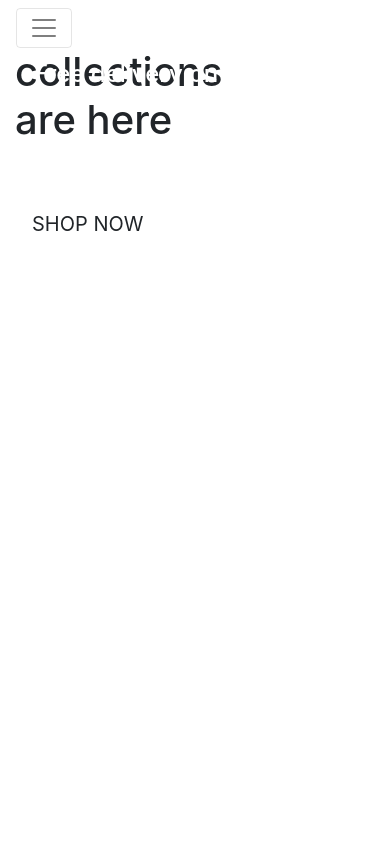
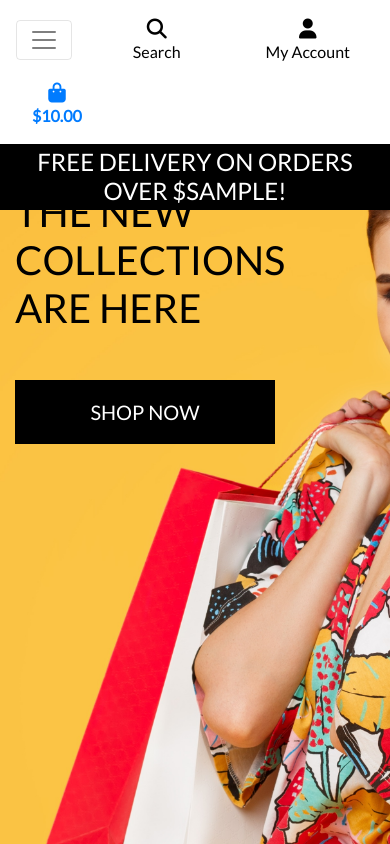
Before and after one commit to Kat24C/Follow_boutique, a Django app: template home/templates/home/index.html in a window 390 px wide. Run offline with Django 3.2, Linux system fonts and the light colour scheme; the template is opened without the code that fills it: most values are stand-ins (such as "Sample title", 1, 10 or a date in 2020); some libraries are stand-ins or nearby versions.

Commit message:
Added mobile header and main navbar

```diff
--- a/boutique_ado/settings.py
+++ b/boutique_ado/settings.py
@@ -148,6 +148,10 @@ USE_TZ = True
 # https://docs.djangoproject.com/en/3.2/howto/static-files/
 
 STATIC_URL = '/static/'
+STATICFILES_DIRS = (os.path.join(BASE_DIR, 'static'),)
+
+MEDIA_URL = '/media/'
+MEDIA_ROOT = os.path.join(BASE_DIR, 'media')
 
 # Default primary key field type
 # https://docs.djangoproject.com/en/3.2/ref/settings/#default-auto-field
--- a/boutique_ado/urls.py
+++ b/boutique_ado/urls.py
@@ -15,9 +15,11 @@ Including another URLconf
 """
 from django.contrib import admin
 from django.urls import path, include
+from django.conf import settings
+from django.conf.urls.static import static
 
 urlpatterns = [
     path('admin/', admin.site.urls),
     path('accounts/', include('allauth.urls')),
-    path('', include('home.urls'))
-]
+    path('', include('home.urls')),
+] + static(settings.MEDIA_URL, document_root=settings.MEDIA_ROOT)
--- /dev/null
+++ b/static/css/base.css
@@ -0,0 +1,85 @@
+html {
+    height: 100%;
+}
+
+body {
+    background: url('/media/homepage_background_cropped.jpg') no-repeat center center fixed;
+    background-size: cover;
+    height: calc(100vh - 164px);
+    color: #555;
+    font-family: 'Lato';
+}
+
+/* from Bulma */
+.icon {
+    align-items: center;
+    display: inline-flex;
+    justify-content: center;
+    height: 1.5rem;
+    width: 1.5rem;
+}
+
+.logo-font {
+    text-transform: uppercase;
+}
+
+.main-logo-link {
+    width: fit-content;
+}
+
+.shop-now-button {
+    background: black;
+    color: white;
+    min-width: 260px;
+}
+
+.btn-black {
+    background: black;
+    color: white;
+}
+
+.shop-now-button:hover,
+.shop-now-button:active,
+.shop-now-button:focus,
+.btn-black:hover,
+.btn-black:active,
+.btn-black:focus {
+    background: #222;
+    color: white;
+}
+
+.text-black {
+    color: #000 !important;
+}
+
+.border-black {
+    border: 1px solid black !important;
+}
+
+.bg-black {
+    background: #000 !important;
+}
+
+/* -------------------------------- Media Queries */
+
+/* Slightly larger container on xl screens */
+@media (min-width: 1200px) {
+  .container {
+    max-width: 80%;
+  }
+}
+
+/* fixed top navbar only on medium and up */
+@media (min-width: 992px) {
+    .fixed-top-desktop-only {
+        position: fixed;
+        top: 0;
+        right: 0;
+        left: 0;
+        z-index: 1030;
+    }
+
+    .header-container {
+        padding-top: 164px;
+    }
+}
--- a/templates/base.html
+++ b/templates/base.html
@@ -14,13 +14,16 @@
     {% endblock %}
 
     {% block corecss %}
-        <link rel="stylesheet" href="https://cdn.jsdelivr.net/npm/bootstrap@4.6.2/dist/css/bootstrap.min.css" integrity="sha384-xOolHFLEh07PJGoPkLv1IbcEPTNtaed2xpHsD9ESMhqIYd0nLMwNLD69Npy4HI+N" crossorigin="anonymous">
+    <link rel="stylesheet" href="https://stackpath.bootstrapcdn.com/bootstrap/4.4.1/css/bootstrap.min.css" integrity="sha384-Vkoo8x4CGsO3+Hhxv8T/Q5PaXtkKtu6ug5TOeNV6gBiFeWPGFN9MuhOf23Q9Ifjh" crossorigin="anonymous">
+    <link rel="stylesheet" href="https://fonts.googleapis.com/css?family=Lato&display=swap">
+    <link rel="stylesheet" href="{% static 'css/base.css' %}">
     {% endblock %}
 
     {% block extra_css %}
     {% endblock %}
 
     {% block corejs %}
+        <script src="https://kit.fontawesome.com/40c5b5e03a.js" crossorigin="anonymous"></script>
         <script src="https://cdn.jsdelivr.net/npm/jquery@3.5.1/dist/jquery.min.js" integrity="sha256-9/aliU8dGd2tb6OSsuzixeV4y/faTqgFtohetphbbj0=" crossorigin="anonymous"></script>
         <script src="https://cdn.jsdelivr.net/npm/bootstrap@4.6.2/dist/js/bootstrap.bundle.min.js" integrity="sha384-Fy6S3B9q64WdZWQUiU+q4/2Lc9npb8tCaSX9FK7E8HnRr0Jz8D6OP9dO5Vg3Q9ct" crossorigin="anonymous"></script>
     {% endblock %}
@@ -121,6 +124,5 @@
     {% endblock %}
 
 
-
   </body>
 </html>
--- /dev/null
+++ b/templates/includes/main-nav.html
@@ -0,0 +1,50 @@
+<div class="collapse navbar-collapse" id="main-nav">
+    <ul class="navbar-nav w-auto mx-auto">
+        <li class="nav-item dropdown">
+            <a class="logo-font font-weight-bold nav-link text-black mr-5" href="#" id="all-products-link" data-toggle="dropdown" aria-haspopup="true" aria-expanded="false">
+                All Products
+            </a>
+            <div class="dropdown-menu border-0" aria-labelledby="all-products-link">
+                <a href="" class="dropdown-item">By Price</a>
+                <a href="" class="dropdown-item ">By Rating</a>
+                <a href="" class="dropdown-item ">By Category</a>
+                <a href="" class="dropdown-item">All Products</a>
+            </div>
+        </li>
+
+        <li class="nav-item dropdown">
+            <a class="logo-font font-weight-bold nav-link text-black mr-5" href="#" id="clothing-link" data-toggle="dropdown" aria-haspopup="true" aria-expanded="false">
+                Clothing
+            </a>
+            <div class="dropdown-menu border-0" aria-labelledby="clothing-link">
+                <a href="" class="dropdown-item">Activewear &amp; Essentials</a>
+                <a href="" class="dropdown-item">Jeans</a>
+                <a href="" class="dropdown-item">Shirts</a>
+                <a href="" class="dropdown-item">All Clothing</a>
+            </div>
+        </li>
+
+        <li class="nav-item dropdown">
+            <a class="logo-font font-weight-bold nav-link text-black mr-5" href="#" id="homeware-link" data-toggle="dropdown" aria-haspopup="true" aria-expanded="false">
+                Homeware
+            </a>
+            <div class="dropdown-menu border-0" aria-labelledby="homeware-link">
+                <a href="" class="dropdown-item">Bed &amp; Bath</a>
+                <a href="" class="dropdown-item">Kitchen &amp; Dining</a>
+                <a href="" class="dropdown-item">All Homeware</a>
+            </div>
+        </li>
+
+        <li class="nav-item dropdown">
+            <a class="logo-font font-weight-bold nav-link text-black" href="#" id="specials-link" data-toggle="dropdown" aria-haspopup="true" aria-expanded="false">
+                Special Offers
+            </a>
+            <div class="dropdown-menu border-0" aria-labelledby="specials-link">
+                <a href="" class="dropdown-item">New Arrivals</a>
+                <a href="" class="dropdown-item">Deals</a>
+                <a href="" class="dropdown-item">Clearance</a>
+                <a href="" class="dropdown-item">All Specials</a>
+            </div>
+        </li>
+    </ul>
+</div>
--- /dev/null
+++ b/templates/includes/mobile-top-header.html
@@ -0,0 +1,56 @@
+<li class="list-inline-item">
+    <a class="text-black nav-link d-block d-lg-none" href="#" id="mobile-search" data-toggle="dropdown" aria-haspopup="true" aria-expanded="false">
+        <div class="text-center">
+            <div><i class="fas fa-search fa-lg"></i></div>
+            <p class="my-0">Search</p>
+        </div>
+    </a>
+    <div class="dropdown-menu border-0 w-100 p-3 rounded-0 my-0" aria-labelledby="mobile-search">
+        <form class="form" method="GET" action="">
+            <div class="input-group w-100">
+                <input class="form-control border border-black rounded-0" type="text" name="q" placeholder="Search our site">
+                <div class="input-group-append">
+                    <button class="form-control form-control btn btn-black border border-black rounded-0" type="submit">
+                        <span class="icon">
+                            <i class="fas fa-search"></i>
+                        </span>
+                    </button>
+                </div>
+            </div>
+        </form>
+    </div>
+</li>
+<li class="list-inline-item dropdown">
+    <a class="text-black nav-link d-block d-lg-none" href="#" id="user-options" data-toggle="dropdown" aria-haspopup="true" aria-expanded="false">
+        <div class="text-center">
+            <div><i class="fas fa-user fa-lg"></i></div>
+            <p class="my-0">My Account</p>
+        </div>
+    </a>
+    <div class="dropdown-menu border-0" aria-labelledby="user-options">
+        {% if request.user.is_authenticated %}
+            {% if request.user.is_superuser %}
+                <a href="{% url 'account_logout' %}" class="dropdown-item">Product Management</a>
+            {% endif %}
+            <a href="" class="dropdown-item">My Profile</a>
+            <a href="{% url 'account_logout' %}" class="dropdown-item">Logout</a>
+        {% else %}
+            <a href="{% url 'account_signup' %}" class="dropdown-item">Register</a>
+            <a href="{% url 'account_login' %}" class="dropdown-item">Login</a>
+        {% endif %}
+    </div>
+</li>
+<li class="list-inline-item">
+    <a class="{% if grand_total %}text-primary font-weight-bold{% else %}text-black{% endif %} nav-link d-block d-lg-none" href="">
+        <div class="text-center">
+            <div><i class="fas fa-shopping-bag fa-lg"></i></div>
+            <p class="my-0">
+                {% if grand_total %}
+                    ${{ grand_total|floatformat:2 }}
+                {% else %}
+                    $0.00
+                {% endif %}
+            </p>
+        </div>
+    </a>
+</li>
```
Also changed, not shown: media/homepage_background_cropped.jpg (added).
